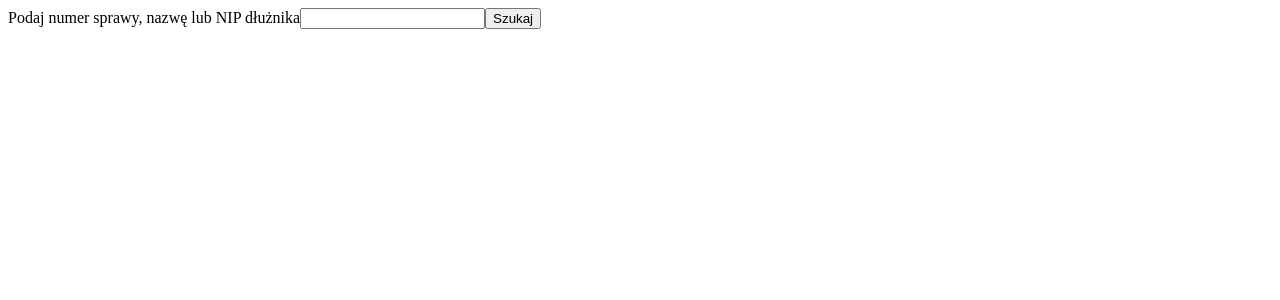
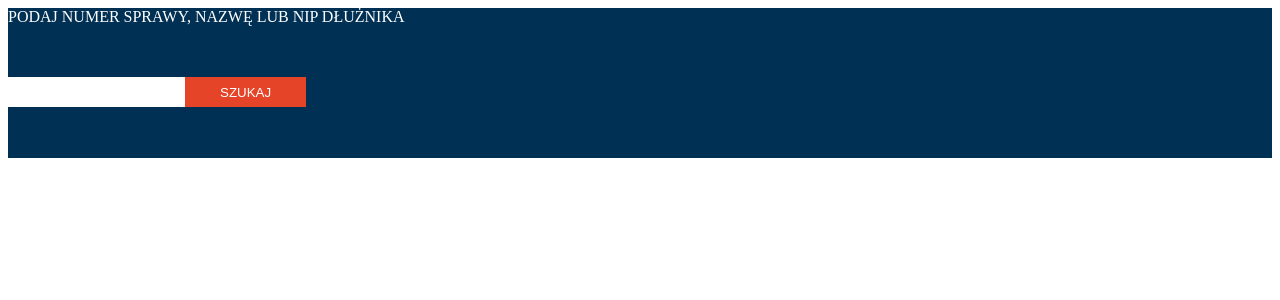
Before and after one commit to morawskiOZ/KRD_task, a React (Create React App) app: page / in a window 1280 px wide. Shown: the top 300 px of the page. Built offline with nearby package versions, Linux system fonts and the light colour scheme.

Commit message:
add basic styles html and func to inputs

```diff
--- a/package.json
+++ b/package.json
@@ -7,6 +7,7 @@
     "@types/node": "^12.0.12",
     "@types/react": "^16.8.23",
     "@types/react-dom": "^16.8.4",
+    "node-sass": "^4.12.0",
     "react": "^16.8.6",
     "react-dom": "^16.8.6",
     "react-scripts": "3.0.1",
--- /dev/null
+++ b/src/components/App/App.scss
@@ -0,0 +1,3 @@
+* {
+  box-sizing: border-box;
+}
--- a/src/components/App/App.tsx
+++ b/src/components/App/App.tsx
@@ -1,5 +1,5 @@
 import React from "react"
-import "./App.css"
+import "./App.scss"
 import Header from "../Header/Header";
 
 const App: React.FC = () => {
--- a/src/components/Header/Header.scss
+++ b/src/components/Header/Header.scss
@@ -0,0 +1,5 @@
+.Header {
+  display: grid;
+  height: 150px;
+  background-color: #003054;
+}
--- a/src/components/Header/Header.tsx
+++ b/src/components/Header/Header.tsx
@@ -1,9 +1,11 @@
 import React from "react"
 import SearchInput from "./SearchInput/SearchInput"
+import "./Header.scss"
+
 
 const Header = () => {
   return (
-    <div>
+    <div className="Header">
       <SearchInput />
     </div>
   )
--- a/src/components/Header/SearchInput/SearchInput.scss
+++ b/src/components/Header/SearchInput/SearchInput.scss
@@ -0,0 +1,36 @@
+.SearchInput {
+  &-form {
+    display: grid;
+  }
+  &-inputContainer {
+    height: 30px;
+    font-family: sans-serif;
+    font-size: 14px;
+
+  }
+  &-input {
+    height: 100%;
+    border: 0;
+    -webkit-appearance: none;
+    padding: 0;
+    margin: 0;
+
+  }
+  &-submit {
+    height: 100%;
+    padding: 0 35px;
+    background-color: #e64429;
+    color: white;
+    text-transform: uppercase;
+    -webkit-appearance: none;
+    border: 0;
+    margin: 0;
+
+  }
+  &-label {
+    color: white;
+    text-transform: uppercase;
+    font-size: 700;
+
+  }
+}
--- a/src/components/Header/SearchInput/SearchInput.tsx
+++ b/src/components/Header/SearchInput/SearchInput.tsx
@@ -1,13 +1,30 @@
-import React from "react"
+import React, { ChangeEvent, useState } from "react"
+import "./SearchInput.scss"
 
 const SearchInput = () => {
+  const [query, setQuery] = useState<number | string>("")
+
+  const handleOnChange = (e: ChangeEvent<HTMLInputElement>): void =>
+    setQuery(e.currentTarget.value)
+  const handleOnSubmit = (e: ChangeEvent<HTMLFormElement>): void => {
+    e.preventDefault()
+    console.log(query)
+  }
   return (
-    <form className="SearchInput-form">
-      <label>
+    <form className="SearchInput-form" onSubmit={handleOnSubmit}>
+      <label className="SearchInput-label" htmlFor="searchInput">
         Podaj numer sprawy, nazwę lub NIP dłużnika
-        <input type="text" name="search_Input" />
       </label>
-      <input type="submit" value="Szukaj" />
+      <div className="SearchInput-inputContainer">
+        <input
+          className="SearchInput-input"
+          type="text"
+          name="searchInput"
+          value={query}
+          onChange={handleOnChange}
+        />
+        <input className="SearchInput-submit" type="submit" value="Szukaj" />
+      </div>
     </form>
   )
 }
```
Also changed, not shown: src/components/App/App.css (deleted), 1 other file (tests, documents, lock files or other folders).
